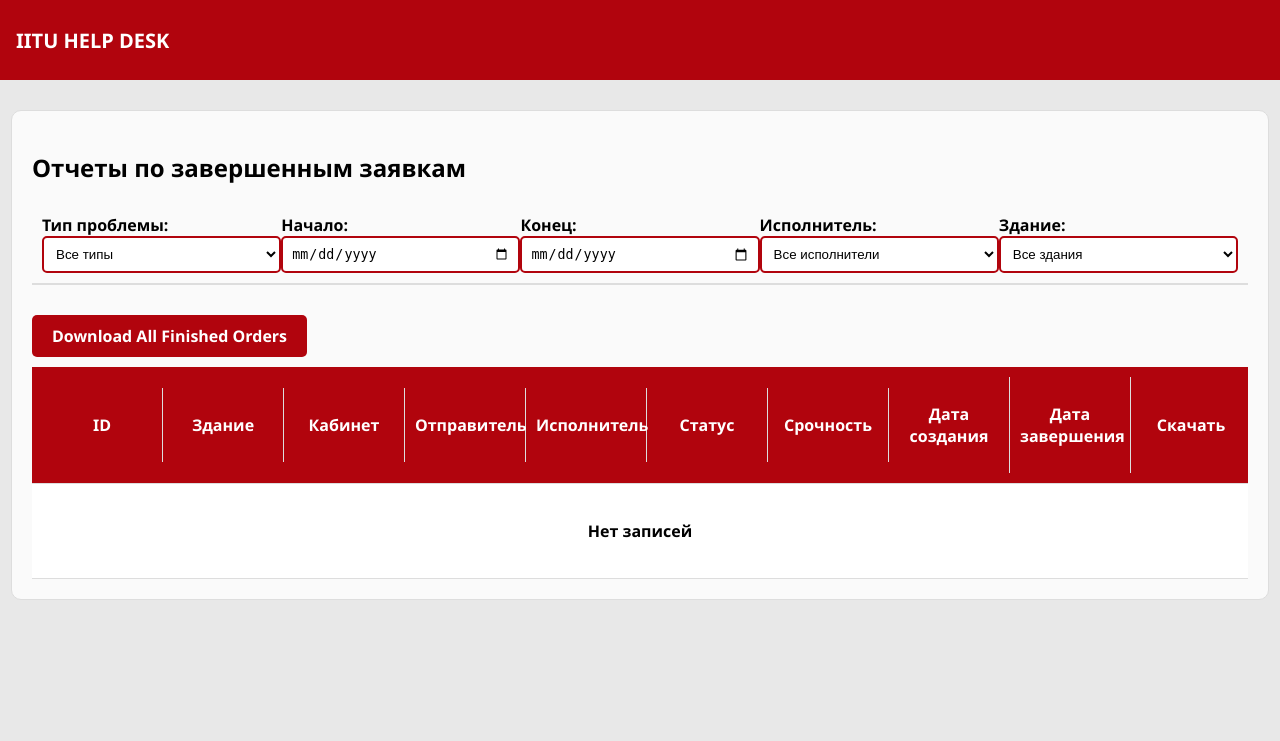
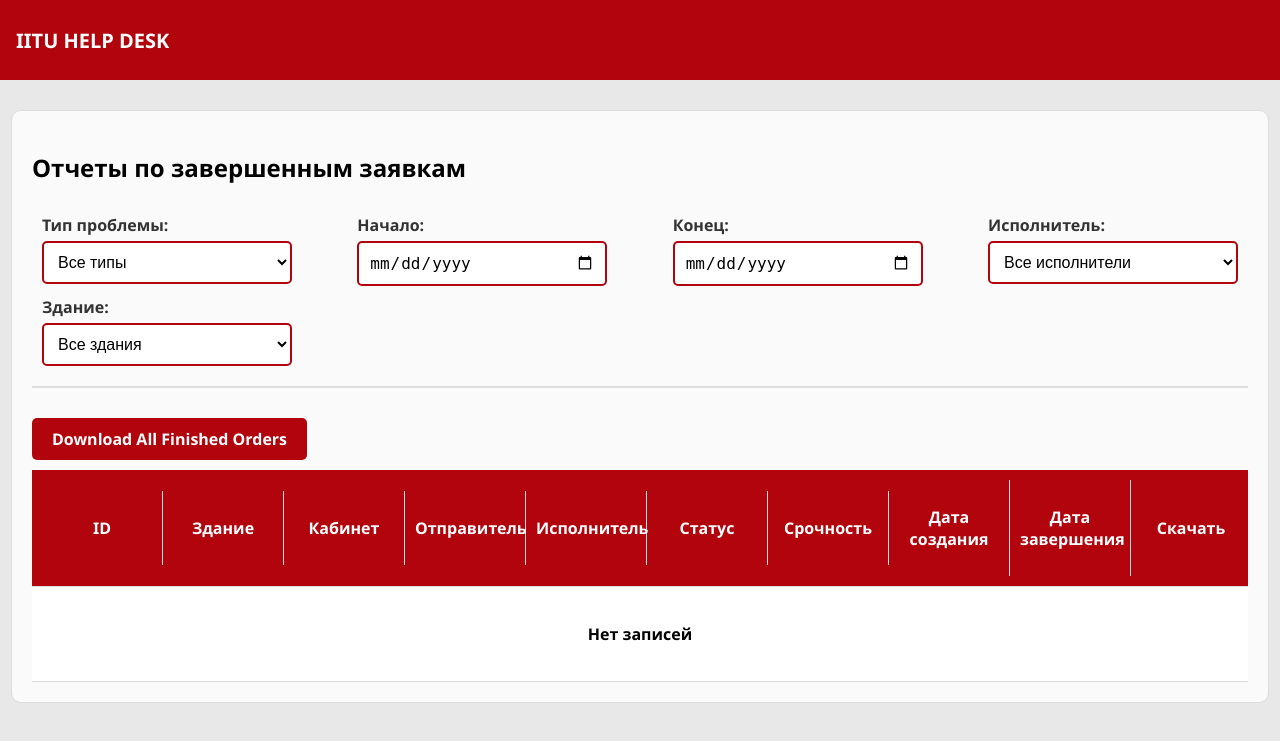
Before and after one commit to Erserik/helpdesk, a Django app: template helpdesk/orders/templates/orders/reports.html in a window 1280 px wide. Shown: the top 741 px of the page. Run offline with Django 5.2, Linux system fonts and the light colour scheme; the template is opened without the code that fills it, so the values that code supplies are empty; some web fonts are replaced.

Commit message:
updated design

```diff
--- a/helpdesk/orders/templates/orders/reports.html
+++ b/helpdesk/orders/templates/orders/reports.html
@@ -19,11 +19,11 @@
             </div>
             <div class="form-group">
                 <label for="start_date">Начало:</label>
-                <input type="date" name="start_date" value="{{ request.GET.start_date }}" class="form-select">
+                <input type="date" name="start_date" value="{{ request.GET.start_date }}" class="form-input">
             </div>
             <div class="form-group">
                 <label for="end_date">Конец:</label>
-                <input type="date" name="end_date" value="{{ request.GET.end_date }}" class="form-select">
+                <input type="date" name="end_date" value="{{ request.GET.end_date }}" class="form-input">
             </div>
             <div class="form-group">
                 <label for="executor">Исполнитель:</label>
@@ -100,6 +100,7 @@
     .filter-form {
         display: flex;
         justify-content: space-between;
+        flex-wrap: wrap;
         padding: 10px;
         border-bottom: 2px solid #ddd;
         margin-bottom: 20px;
@@ -108,14 +109,29 @@
     .form-group {
         display: flex;
         flex-direction: column;
-        width: 20%;
+        width: 100%;
+        max-width: 250px;
+        margin-bottom: 10px;
     }
 
-    .form-select {
-        padding: 8px;
+    .form-group label {
+        margin-bottom: 5px;
+        font-weight: bold;
+        color: #333;
+    }
+
+    .form-select, .form-input {
+        padding: 10px;
         border-radius: 5px;
         border: 2px solid #B1040D;
         background-color: #fff;
+        font-size: 16px;
+        outline: none;
+        transition: border-color 0.3s ease;
+    }
+
+    .form-select:focus, .form-input:focus {
+        border-color: #D1160C;
     }
 
     .table-wrapper {
```
